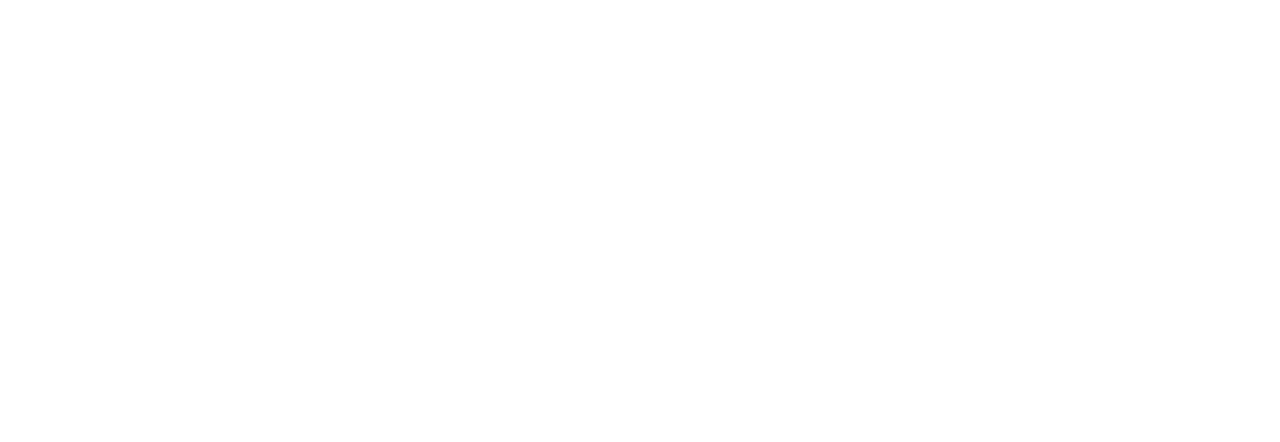
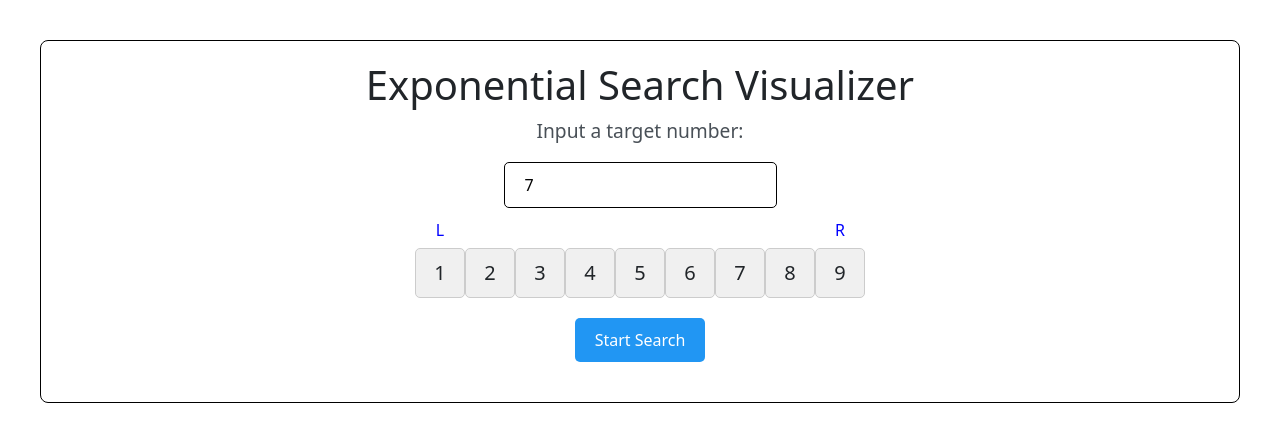
Before and after one commit to Joshua-Onley/AlgorithmsVisualiser, a React (Vite) app: page /exponential-search in a window 1280 px wide. Before the commit this address had no page. Shown: the top 442 px of the page. Built offline with nearby package versions, Linux system fonts and the light colour scheme.

Commit message:
started implementing the exponential search animation

```diff
--- a/src/App.tsx
+++ b/src/App.tsx
@@ -4,6 +4,7 @@
 import LinearSearchVisualizer from "./components/LinearSearchAnimation"; // Import your visualizer component
 import BinarySearchVisualizer from "./components/BinarySearchAnimation";
 import InterpolationSearchVisualizer from "./components/InterpolationSearchAnimation";
+import ExponentialSearchVisualizer from "./components/ExponentialSearchAnimation";
 import "./App.css"
 
 
@@ -16,6 +17,7 @@
           <Route path="/linear-search" element={<LinearSearchVisualizer />} />
           <Route path="/binary-search" element={<BinarySearchVisualizer />} />
           <Route path="/interpolation-search" element={<InterpolationSearchVisualizer />} /> {/* Correct route */}
+          <Route path="/exponential-search" element={<ExponentialSearchVisualizer />} />
         </Routes>
       </div>
     </Router>
--- /dev/null
+++ b/src/components/ExponentialSearchAnimation.tsx
@@ -0,0 +1,163 @@
+import React, { useState, useRef, useEffect } from "react";
+import { motion } from "framer-motion";
+import "../App.css";
+
+function ExponentialSearchVisualizer() {
+    const initialArray = [1, 2, 3, 4, 5, 6, 7, 8, 9];
+    const [array, setArray] = useState(initialArray);
+    const [target, setTarget] = useState(7);
+    const [found, setFound] = useState<boolean | null>(null);
+    const [searching, setSearching] = useState(false);
+    const [currentIndex, setCurrentIndex] = useState<number | null>(null);
+    const [rangeLeft, setRangeLeft] = useState(0);
+    const [rangeRight, setRangeRight] = useState(initialArray.length - 1);
+    const intervalRef = useRef<number | null>(null);
+
+    const exponentialSearch = () => {
+        setSearching(true);
+        setFound(null); // Reset found state
+        setCurrentIndex(null); // Reset current index
+        setRangeLeft(0); // Reset range
+        setRangeRight(initialArray.length - 1); // Reset range
+
+        intervalRef.current = window.setInterval(() => {
+            const n = array.length;
+
+            // Step 1: Check if target is at the first index
+            if (array[0] === target) {
+                setFound(true);
+                clearInterval(intervalRef.current!);
+                setSearching(false);
+                return;
+            }
+
+            // Step 2: Find the range for binary search
+            let index = 1;
+
+            while (index < n && array[index] <= target) {
+                setCurrentIndex(index); // Highlight current index
+                setRangeLeft(Math.floor(index / 2)); // Update left range
+                setRangeRight(Math.min(index, n - 1)); // Update right range
+
+                if (array[index] === target) {
+                    setFound(true);
+                    clearInterval(intervalRef.current!);
+                    setSearching(false);
+                    return;
+                }
+
+                index *= 2; // Exponentially increase index
+            }
+
+            // Step 3: Call binary search for the identified range
+            const left = Math.floor(index / 2);
+            const right = Math.min(index, n - 1);
+            setRangeLeft(left);
+            setRangeRight(right);
+
+            const result = binarySearch(left, right);
+            if (result !== -1) {
+                setFound(true);
+                setCurrentIndex(result); // Highlight the found index
+            } else {
+                setFound(false);
+            }
+
+            clearInterval(intervalRef.current!);
+            setSearching(false);
+        }, 2000); // Adjust delay for animation speed
+    };
+
+    const binarySearch = (left: number, right: number) => {
+        while (left <= right) {
+            const mid = Math.floor((left + right) / 2);
+            setCurrentIndex(mid); // Highlight current index
+
+            if (array[mid] === target) {
+                return mid; // Target found
+            }
+
+            if (array[mid] < target) {
+                left = mid + 1; // Search right
+            } else {
+                right = mid - 1; // Search left
+            }
+        }
+        return -1; // Target not found
+    };
+
+    const handleSearch = () => {
+        exponentialSearch();
+    };
+
+    useEffect(() => {
+        return () => clearInterval(intervalRef.current!); // Clean up interval
+    }, []);
+
+    return (
+        <div className="search-container">
+            <h1>Exponential Search Visualizer</h1>
+            <p>Input a target number:</p>
+            <input
+                type="number"
+                value={target}
+                onChange={(e) => setTarget(Number(e.target.value))}
+                className="target-input"
+            />
+            <div className="array-container">
+                {array.map((item, index) => (
+                    <div
+                        key={index}
+                        style={{
+                            position: "relative",
+                            display: "inline-block",
+                            visibility: index >= rangeLeft && index <= rangeRight ? "visible" : "hidden", // Hide items outside of L and R
+                        }}
+                    >
+                        {/* Render L pointer */}
+                        {index === rangeLeft && (
+                            <motion.div
+                                style={{ position: "absolute", top: -30, left: "50%", transform: "translateX(-50%)", color: "blue" }}
+                                initial={{ opacity: 0 }}
+                                animate={{ opacity: 1 }}
+                                transition={{ duration: 0.5 }}
+                            >
+                                L
+                            </motion.div>
+                        )}
+                        {/* Render R pointer */}
+                        {index === rangeRight && (
+                            <motion.div
+                                style={{ position: "absolute", top: -30, left: "50%", transform: "translateX(-50%)", color: "blue" }}
+                                initial={{ opacity: 0 }}
+                                animate={{ opacity: 1 }}
+                                transition={{ duration: 0.5 }}
+                            >
+                                R
+                            </motion.div>
+                        )}
+                        {/* Render current index */}
+                        <motion.div
+                            className={`array-item ${index === currentIndex ? "highlight" : ""} ${found && index === currentIndex ? "found" : ""}`}
+                            initial={{ scale: 1 }}
+                            animate={{ scale: index === currentIndex ? 1.2 : 1 }}
+                            transition={{ duration: 0.5 }}
+                        >
+                            {item}
+                        </motion.div>
+                    </div>
+                ))}
+            </div>
+            <button onClick={handleSearch} className="btn-search" disabled={searching}>
+                {searching ? "Searching..." : "Start Search"}
+            </button>
+            {found !== null && (
+                <p className="result">
+                    {found ? `Element ${target} found at index ${currentIndex}` : `Element ${target} not found`}
+                </p>
+            )}
+        </div>
+    );
+}
+
+export default ExponentialSearchVisualizer;
--- a/src/components/ListGroup.tsx
+++ b/src/components/ListGroup.tsx
@@ -33,7 +33,8 @@
           <Link to="/interpolation-search">Interpolation Search</Link>
           </li>
 
-        <li className="list-group-item">Exponential Search</li>
+        <li className="list-group-item">
+          <Link to="/exponential-search">Exponential Search</Link></li>
 
 
       <h2>Graph Algorithms</h2>
```
